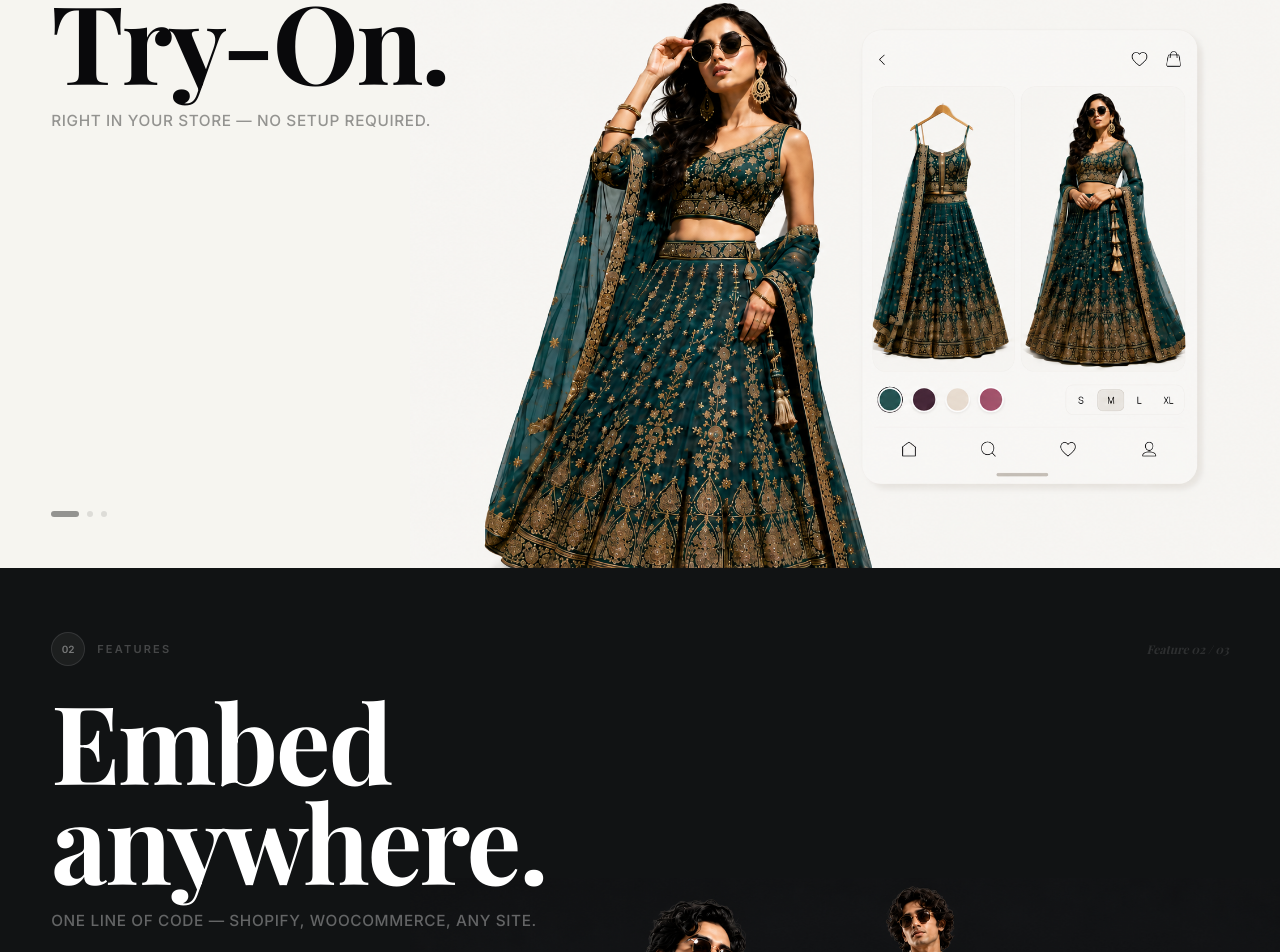
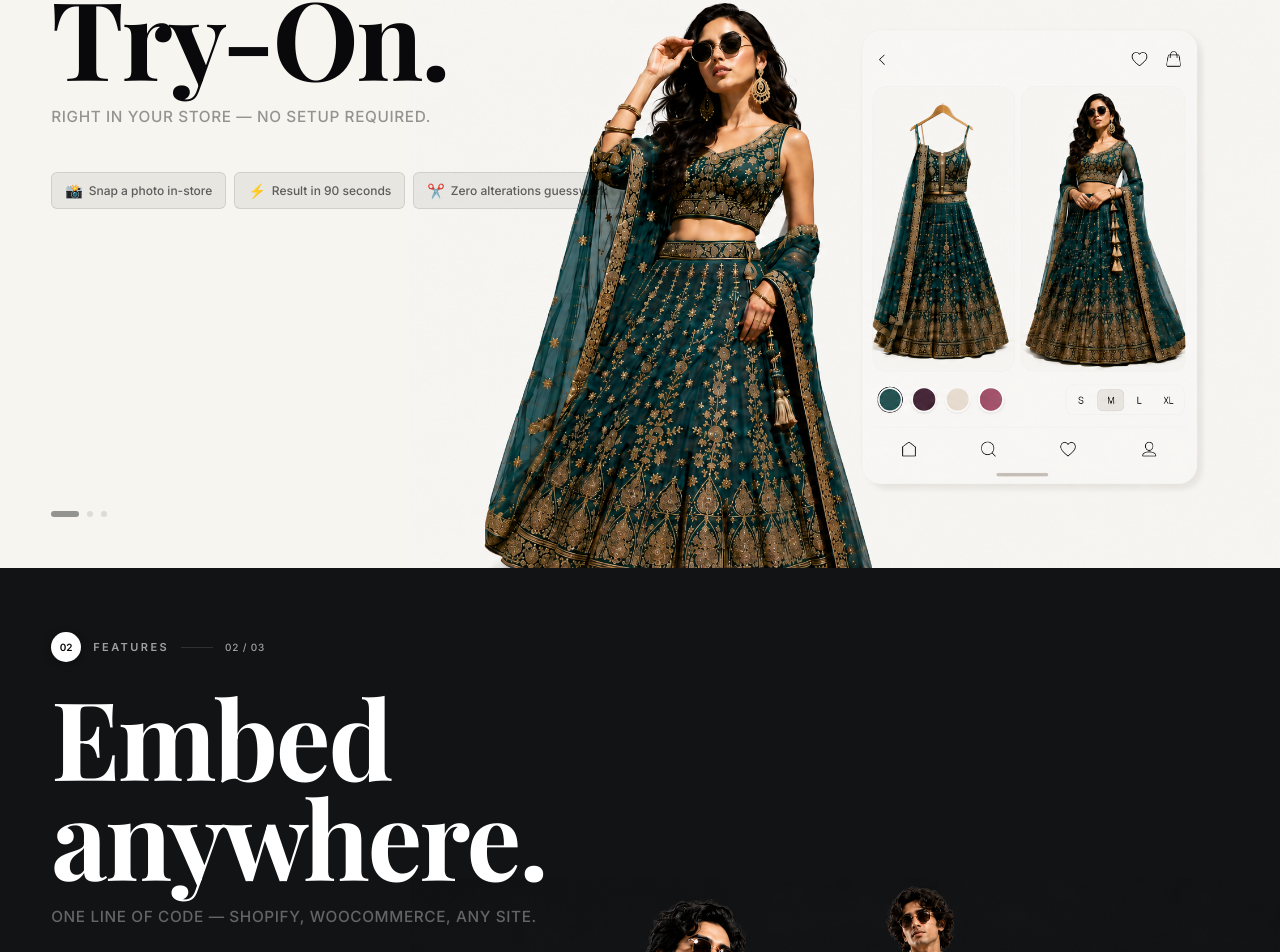
Before and after one commit to DhairyaKakkar/fabricfit-web, a Next.js app: page / in a window 1280 px wide. Shown: the part 1084-2036 px from the top of the page. Built offline with nearby package versions, Linux system fonts and the light colour scheme; no server answers.

Commit message:
feat: standout FEATURES labels + use-case chips on all 3 feature cards

```diff
--- a/components/HowItWorksSection.tsx
+++ b/components/HowItWorksSection.tsx
@@ -25,20 +25,47 @@ function FlowSection({ children, bg = '#09090b', index, 'aria-label': ariaLabel
 }
 
 function StepLabel({ num, light = false }: { num: '01' | '02' | '03'; light?: boolean }) {
-  const dot    = light ? 'rgba(0,0,0,0.06)'  : 'rgba(255,255,255,0.05)';
-  const border = light ? 'rgba(0,0,0,0.1)'   : 'rgba(255,255,255,0.1)';
-  const numClr = light ? 'rgba(0,0,0,0.35)'  : 'rgba(255,255,255,0.4)';
-  const labelC = light ? 'rgba(0,0,0,0.22)'  : 'rgba(255,255,255,0.22)';
-  const stepC  = light ? 'rgba(0,0,0,0.12)'  : 'rgba(255,255,255,0.12)';
+  const bg      = light ? '#09090b'           : '#ffffff';
+  const numClr  = light ? '#ffffff'           : '#09090b';
+  const labelC  = light ? 'rgba(0,0,0,0.55)' : 'rgba(255,255,255,0.6)';
+  const lineC   = light ? 'rgba(0,0,0,0.12)' : 'rgba(255,255,255,0.12)';
   return (
     <div className="relative z-10 flex items-center justify-between">
       <div className="flex items-center gap-3">
-        <div style={{ width: 34, height: 34, borderRadius: '50%', background: dot, border: `1px solid ${border}`, display: 'flex', alignItems: 'center', justifyContent: 'center' }}>
-          <span style={{ fontFamily: 'var(--font-inter)', fontSize: 10, fontWeight: 700, color: numClr }}>{num}</span>
+        <div style={{
+          width: 30, height: 30, borderRadius: '50%',
+          background: bg, display: 'flex', alignItems: 'center', justifyContent: 'center',
+          boxShadow: light ? '0 2px 8px rgba(0,0,0,0.15)' : '0 2px 8px rgba(0,0,0,0.3)',
+        }}>
+          <span style={{ fontFamily: 'var(--font-inter)', fontSize: 10, fontWeight: 800, color: numClr }}>{num}</span>
         </div>
-        <span style={{ fontFamily: 'var(--font-inter)', fontSize: 11, fontWeight: 600, color: labelC, letterSpacing: '0.2em', textTransform: 'uppercase' }}>Features</span>
+        <span style={{
+          fontFamily: 'var(--font-inter)', fontSize: 11, fontWeight: 700,
+          color: labelC, letterSpacing: '0.22em', textTransform: 'uppercase',
+        }}>Features</span>
+        <span style={{ width: 32, height: 1, background: lineC, display: 'inline-block' }} />
+        <span style={{ fontFamily: 'var(--font-inter)', fontSize: 10, fontWeight: 500, color: labelC, letterSpacing: '0.08em' }}>{num} / 03</span>
       </div>
-      <span style={{ fontFamily: 'var(--font-playfair)', fontSize: 12, fontStyle: 'italic', color: stepC }}>Feature {num} / 03</span>
+    </div>
+  );
+}
+
+function UseCaseChips({ chips, light = false }: { chips: { icon: string; label: string }[]; light?: boolean }) {
+  const bg      = light ? 'rgba(0,0,0,0.06)'          : 'rgba(255,255,255,0.08)';
+  const border  = light ? 'rgba(0,0,0,0.10)'          : 'rgba(255,255,255,0.10)';
+  const textClr = light ? 'rgba(0,0,0,0.6)'           : 'rgba(255,255,255,0.65)';
+  return (
+    <div style={{ display: 'flex', flexWrap: 'wrap', gap: 8, marginTop: 20, position: 'relative', zIndex: 2 }}>
+      {chips.map((c) => (
+        <div key={c.label} style={{
+          display: 'inline-flex', alignItems: 'center', gap: 6,
+          background: bg, border: `1px solid ${border}`,
+          borderRadius: 6, padding: '7px 13px',
+        }}>
+          <span style={{ fontSize: 14 }}>{c.icon}</span>
+          <span style={{ fontFamily: 'var(--font-inter)', fontSize: 12, fontWeight: 500, color: textClr, whiteSpace: 'nowrap' }}>{c.label}</span>
+        </div>
+      ))}
     </div>
   );
 }
@@ -73,6 +100,11 @@ export default function HowItWorksSection() {
               Right in your store — no setup required.
             </p>
           </div>
+          <UseCaseChips light chips={[
+            { icon: '📸', label: 'Snap a photo in-store' },
+            { icon: '⚡', label: 'Result in 90 seconds' },
+            { icon: '✂️', label: 'Zero alterations guesswork' },
+          ]} />
         </div>
         <div style={{ position: 'absolute', bottom: 0, right: 0, width: '68%', zIndex: 1, pointerEvents: 'none' }}>
           <Image src="/features1.png" alt="Virtual try-on in store" width={1400} height={1400} loading="lazy" className="w-full h-auto" style={{ display: 'block', objectFit: 'contain', objectPosition: 'bottom right' }} />
@@ -91,6 +123,11 @@ export default function HowItWorksSection() {
               One line of code — Shopify, WooCommerce, any site.
             </p>
           </div>
+          <UseCaseChips chips={[
+            { icon: '🛒', label: 'Add to Shopify in 5 min' },
+            { icon: '🌐', label: 'Any website, any platform' },
+            { icon: '📱', label: 'Mobile-ready, no app needed' },
+          ]} />
         </div>
         <div style={{ position: 'absolute', bottom: 0, right: 0, width: '68%', zIndex: 1, pointerEvents: 'none' }}>
           <Image src="/features2.png" alt="Web embed virtual try-on" width={1400} height={1400} loading="lazy" className="w-full h-auto" style={{ display: 'block', objectFit: 'contain', objectPosition: 'bottom right' }} />
@@ -109,6 +146,11 @@ export default function HowItWorksSection() {
               No shoot. No agency. Export same day.
             </p>
           </div>
+          <UseCaseChips light chips={[
+            { icon: '🗂️', label: 'Upload fabrics once, use forever' },
+            { icon: '🖼️', label: 'Export polished look-book photos' },
+            { icon: '📤', label: 'Share via WhatsApp instantly' },
+          ]} />
         </div>
         <div style={{ position: 'absolute', bottom: 0, right: 0, width: '68%', zIndex: 1, pointerEvents: 'none' }}>
           <Image src="/features3.png" alt="Catalogue builder" width={1400} height={1400} loading="lazy" className="w-full h-auto" style={{ display: 'block', objectFit: 'contain', objectPosition: 'bottom right' }} />
```
